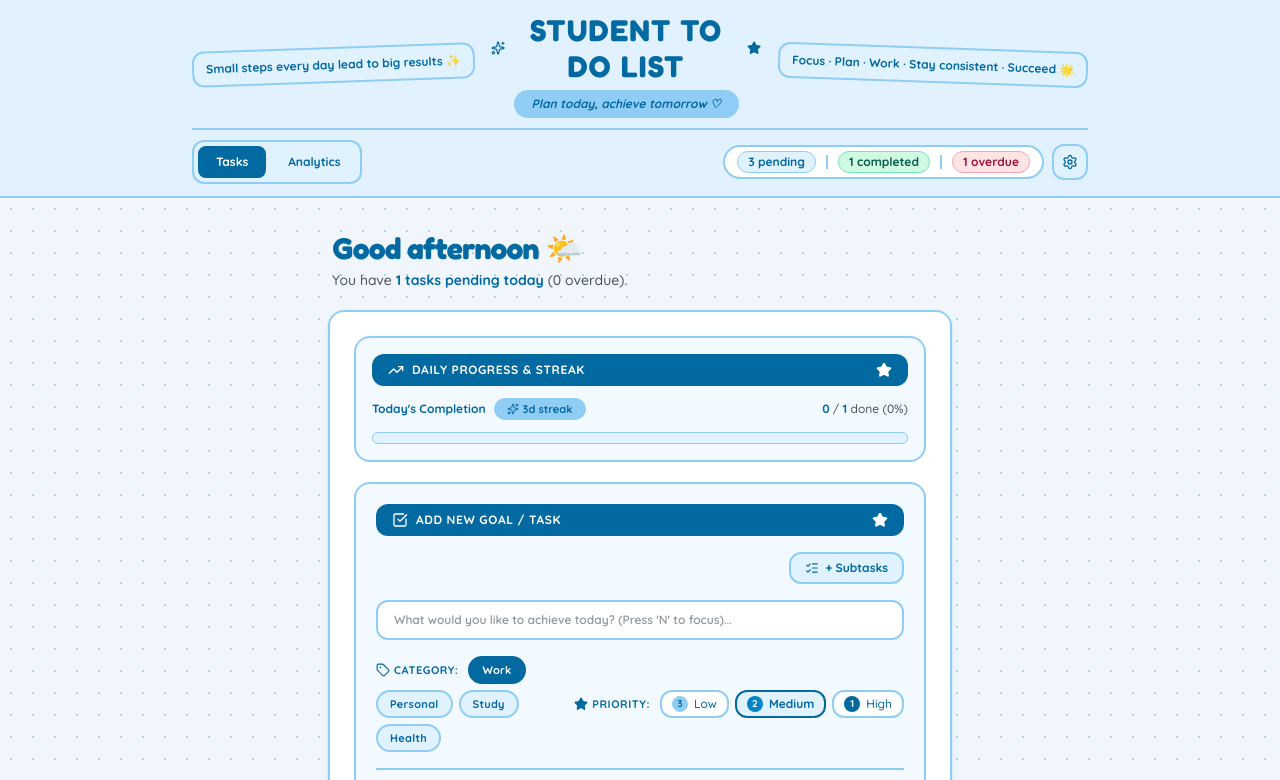
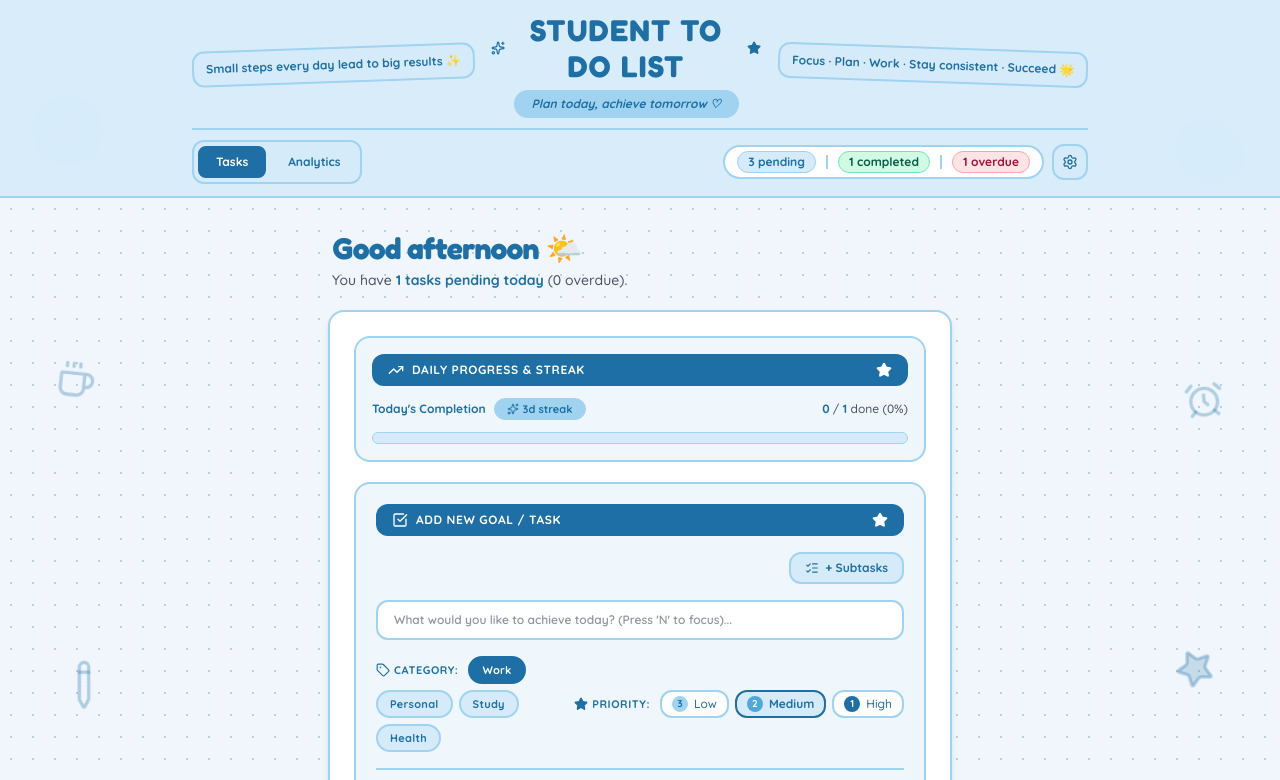
Before and after one commit to granthali-git/SCT_WD_4, a React (Vite) app: page / in a window 1280 px wide. Shown: the top 780 px of the page. Built offline with nearby package versions, Linux system fonts and the light colour scheme.

Commit message:
Enhance sky blue palette saturation and add decorative planner doodles on dotted side background

```diff
--- a/src/App.jsx
+++ b/src/App.jsx
@@ -1,5 +1,16 @@
 import React, { useState, useEffect } from 'react';
-import { Settings, BarChart3, Sparkles, Star } from 'lucide-react';
+import {
+  Settings,
+  BarChart3,
+  Sparkles,
+  Star,
+  BookOpen,
+  Pencil,
+  Coffee,
+  Cloud,
+  AlarmClock,
+  Smile,
+} from 'lucide-react';
 import AddTask from './components/AddTask';
 import TaskList from './components/TaskList';
 import TaskTabs from './components/TaskTabs';
@@ -362,6 +373,14 @@ function App() {
 
   return (
     <div className="min-h-screen bg-paper printable-paper-pattern text-ink text-xs sm:text-sm flex flex-col items-center relative overflow-x-hidden pb-12 transition-all">
+      {/* DECORATIVE PLANNER DOODLES / ICONS ON LEFT AND RIGHT SIDES */}
+      <BookOpen className="fixed top-28 left-4 sm:left-12 w-10 h-10 text-sky-deep/30 z-0 pointer-events-none transform -rotate-12 hidden md:block" />
+      <Coffee className="fixed top-[360px] left-6 sm:left-14 w-10 h-10 text-sky-deep/30 z-0 pointer-events-none transform rotate-6 hidden md:block" />
+      <Pencil className="fixed bottom-24 left-5 sm:left-16 w-10 h-10 text-sky-deep/30 z-0 pointer-events-none transform -rotate-45 hidden md:block" />
+      <Cloud className="fixed top-32 right-4 sm:right-12 w-11 h-11 text-sky-deep/30 z-0 pointer-events-none transform rotate-12 hidden md:block" />
+      <AlarmClock className="fixed top-[380px] right-6 sm:right-14 w-10 h-10 text-sky-deep/30 z-0 pointer-events-none transform -rotate-6 hidden md:block" />
+      <Star className="fixed bottom-28 right-5 sm:right-16 w-10 h-10 text-sky-deep/30 fill-sky-deep/20 z-0 pointer-events-none transform rotate-45 hidden md:block" />
+
       {/* 1. STICKY HEADER BAR */}
       <header className="sticky top-0 z-40 w-full bg-sky-light/95 backdrop-blur-md border-b-2 border-sky-soft px-4 py-3 shadow-xs">
         <div className="max-w-4xl mx-auto flex items-center justify-between gap-4 flex-wrap sm:flex-nowrap">
@@ -455,7 +474,7 @@ function App() {
         </section>
 
         {/* 3. MAIN CARD */}
-        <div className="bg-paper-card border-2 border-sky-soft shadow-md shadow-sky-deep/15 rounded-2xl p-4 sm:p-6 space-y-5 animate-page-fade-in">
+        <div className="bg-paper-card border-2 border-sky-soft shadow-md shadow-sky-deep/15 rounded-2xl p-4 sm:p-6 space-y-5 animate-page-fade-in relative z-10">
           {headerTab === 'analytics' ? (
             /* Analytics View */
             <div className="space-y-4 font-sans text-ink">
--- a/src/index.css
+++ b/src/index.css
@@ -29,39 +29,39 @@ html, body, #root {
   }
 }
 
-/* Explicit Utility Overrides for Sky Blue Theme Guarantee */
+/* Explicit Color Overrides for Bolder Sky Blue Palette */
 .bg-sky-deep {
-  background-color: #0369A1 !important;
+  background-color: #1D6FA5 !important;
   color: #FFFFFF !important;
 }
 
-.bg-sky-main {
-  background-color: #0284C7 !important;
+.bg-sky-main, .bg-sky-DEFAULT {
+  background-color: #4FA8DD !important;
   color: #FFFFFF !important;
 }
 
 .bg-sky-light {
-  background-color: #E0F2FE !important;
+  background-color: #D6EBFA !important;
 }
 
 .bg-sky-soft {
-  background-color: #90CDF4 !important;
+  background-color: #9FD3F0 !important;
 }
 
 .text-sky-deep {
-  color: #0369A1 !important;
+  color: #1D6FA5 !important;
 }
 
-.text-sky-main {
-  color: #0284C7 !important;
+.text-sky-DEFAULT, .text-sky-main {
+  color: #4FA8DD !important;
 }
 
 .border-sky-soft {
-  border-color: #90CDF4 !important;
+  border-color: #9FD3F0 !important;
 }
 
 .border-sky-deep {
-  border-color: #0369A1 !important;
+  border-color: #1D6FA5 !important;
 }
 
 .bg-paper {
@@ -74,13 +74,13 @@ html, body, #root {
 
 /* Form Inputs & Buttons Theme Enforcers */
 .input-sky {
-  border: 2px solid #90CDF4 !important;
+  border: 2px solid #9FD3F0 !important;
   background-color: #FFFFFF !important;
   color: #1E293B !important;
 }
 
 .input-sky:focus {
-  border-color: #0369A1 !important;
+  border-color: #1D6FA5 !important;
   outline: none !important;
 }
 
@@ -111,7 +111,7 @@ html, body, #root {
 
 /* Printable off-white paper grid texture overlay with fixed attachment */
 .printable-paper-pattern {
-  background-image: radial-gradient(rgba(2, 132, 199, 0.28) 1.5px, transparent 1.5px);
+  background-image: radial-gradient(rgba(29, 111, 165, 0.28) 1.5px, transparent 1.5px);
   background-size: 22px 22px;
   background-attachment: fixed;
 }
--- a/tailwind.config.js
+++ b/tailwind.config.js
@@ -16,24 +16,13 @@ export default {
         paper: {
           DEFAULT: '#F0F6FC',
           card: '#FFFFFF',
-          line: '#90CDF4',
+          line: '#9FD3F0',
         },
         sky: {
-          50: '#F0F9FF',
-          100: '#E0F2FE',
-          200: '#BAE6FD',
-          300: '#7DD3FC',
-          400: '#38BDF8',
-          500: '#0EA5E9',
-          600: '#0284C7',
-          700: '#0369A1',
-          800: '#075985',
-          900: '#0C4A6E',
-          light: '#E0F2FE',
-          soft: '#90CDF4',
-          DEFAULT: '#38BDF8',
-          main: '#0284C7',
-          deep: '#0369A1',
+          light: '#D6EBFA',   // richer light blue
+          soft:  '#9FD3F0',   // clearly visible light-medium blue
+          DEFAULT: '#4FA8DD', // strong medium blue
+          deep:  '#1D6FA5',   // bold deep blue
         },
         ink: '#1E293B',
       },
```
